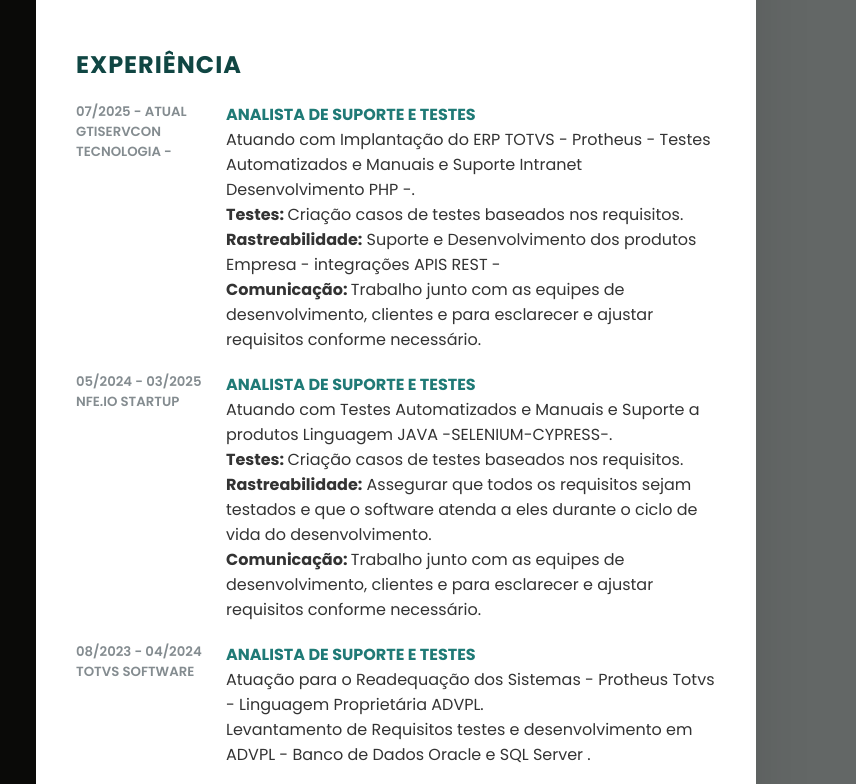
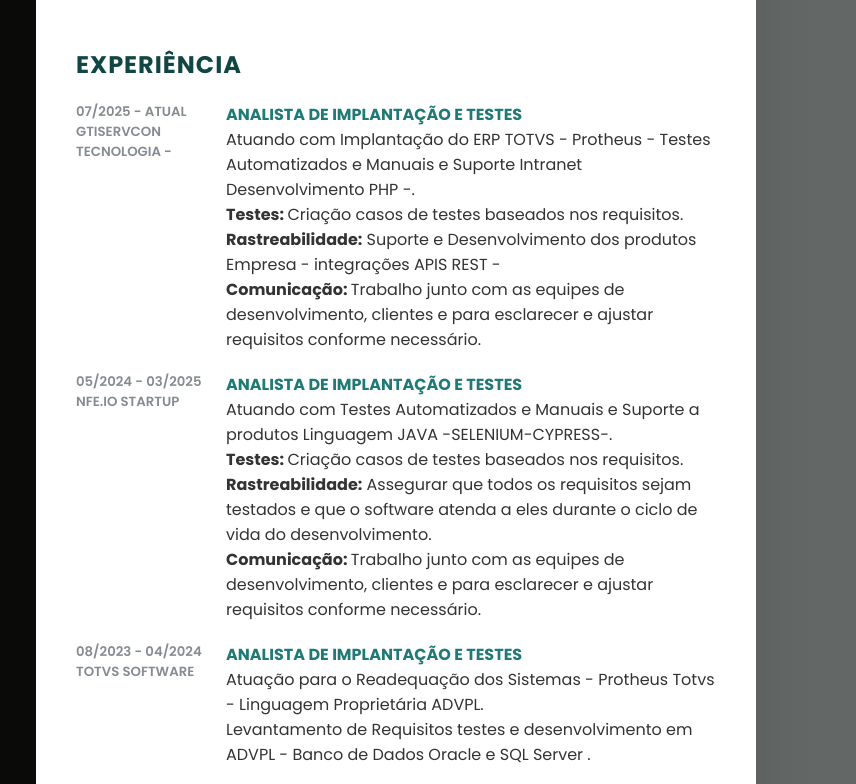
Before and after one commit to clecioscamacho/clecioscamacho.github.io, a plain HTML site: page index.html in a window 1280 px wide. Shown: the part 357-1141 px from the top of the page, 424-1280 px from the left. Drawn offline with nearby package versions, Linux system fonts and the light colour scheme.

Commit message:
Update index.html
inserido implantacao

```diff
--- a/index.html
+++ b/index.html
@@ -146,7 +146,7 @@
                     </div>
                     <div class="text">
                         <!-- Substitua pelo seu cargo -->
-                        <h4>Analista de Suporte e Testes</h4>
+                        <h4>Analista de Implantação e Testes</h4>
                         <!-- Descreva suas funções para o cargo mencionado -->
                         <p>
                             Atuando com Implantação do ERP TOTVS - Protheus - Testes Automatizados e Manuais e Suporte Intranet Desenvolvimento PHP -.<br>
@@ -168,7 +168,7 @@
                     </div>
                     <div class="text">
                         <!-- Substitua pelo seu cargo -->
-                        <h4>Analista de Suporte e Testes</h4>
+                        <h4>Analista de Implantação e Testes</h4>
                         <!-- Descreva suas funções para o cargo mencionado -->
                         <p>
                             Atuando com Testes Automatizados e Manuais e  Suporte  a produtos Linguagem JAVA -SELENIUM-CYPRESS-.<br>
@@ -187,7 +187,7 @@
                     </div>
                     <div class="text">
                         <!-- Substitua pelo seu cargo -->
-                        <h4>Analista de Suporte e Testes</h4>
+                        <h4>Analista de Implantação e Testes</h4>
                         <!-- Descreva suas funções para o cargo mencionado -->
                         <p>
                             Atuação para o Readequação dos Sistemas - Protheus Totvs - Linguagem Proprietária ADVPL.<br>
```
